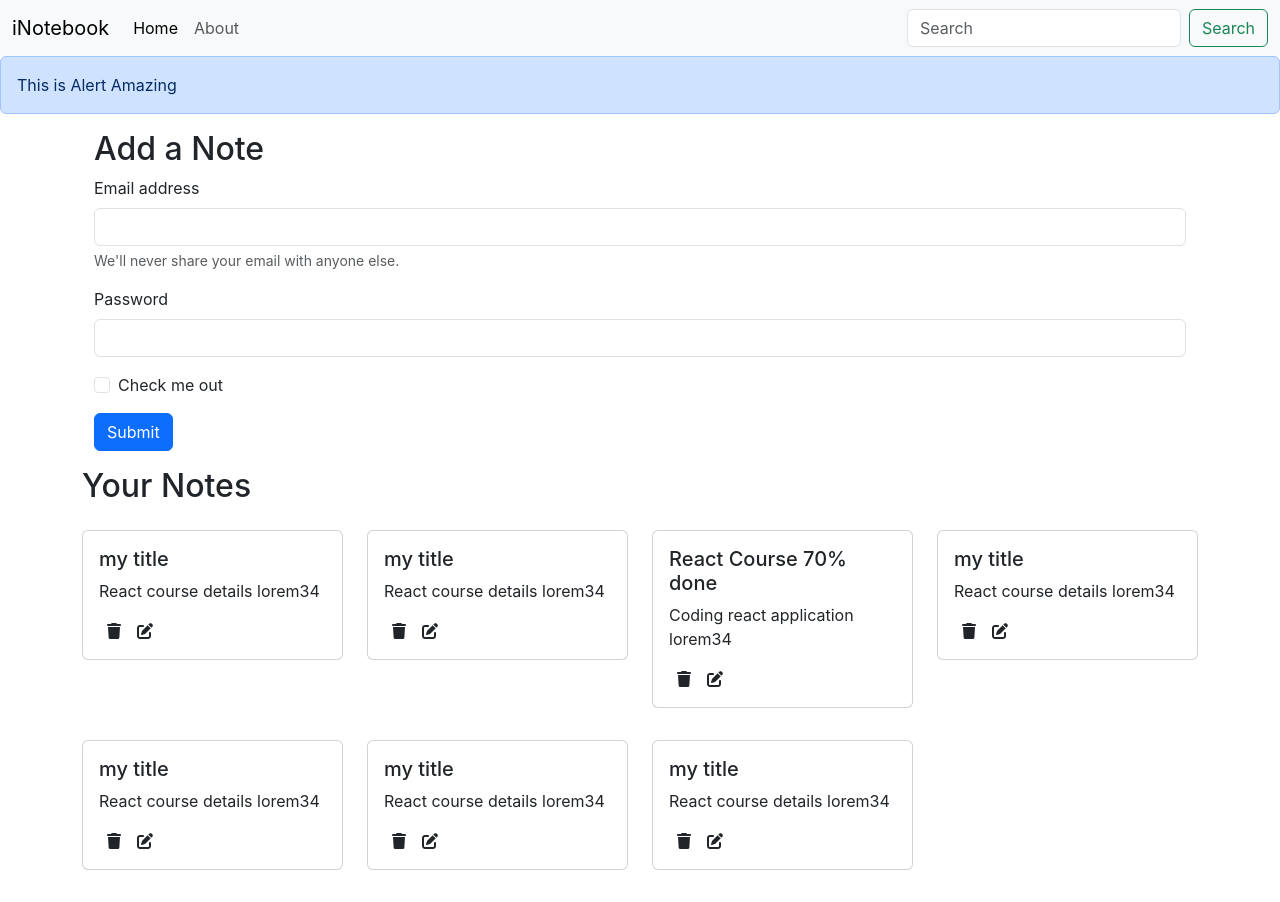
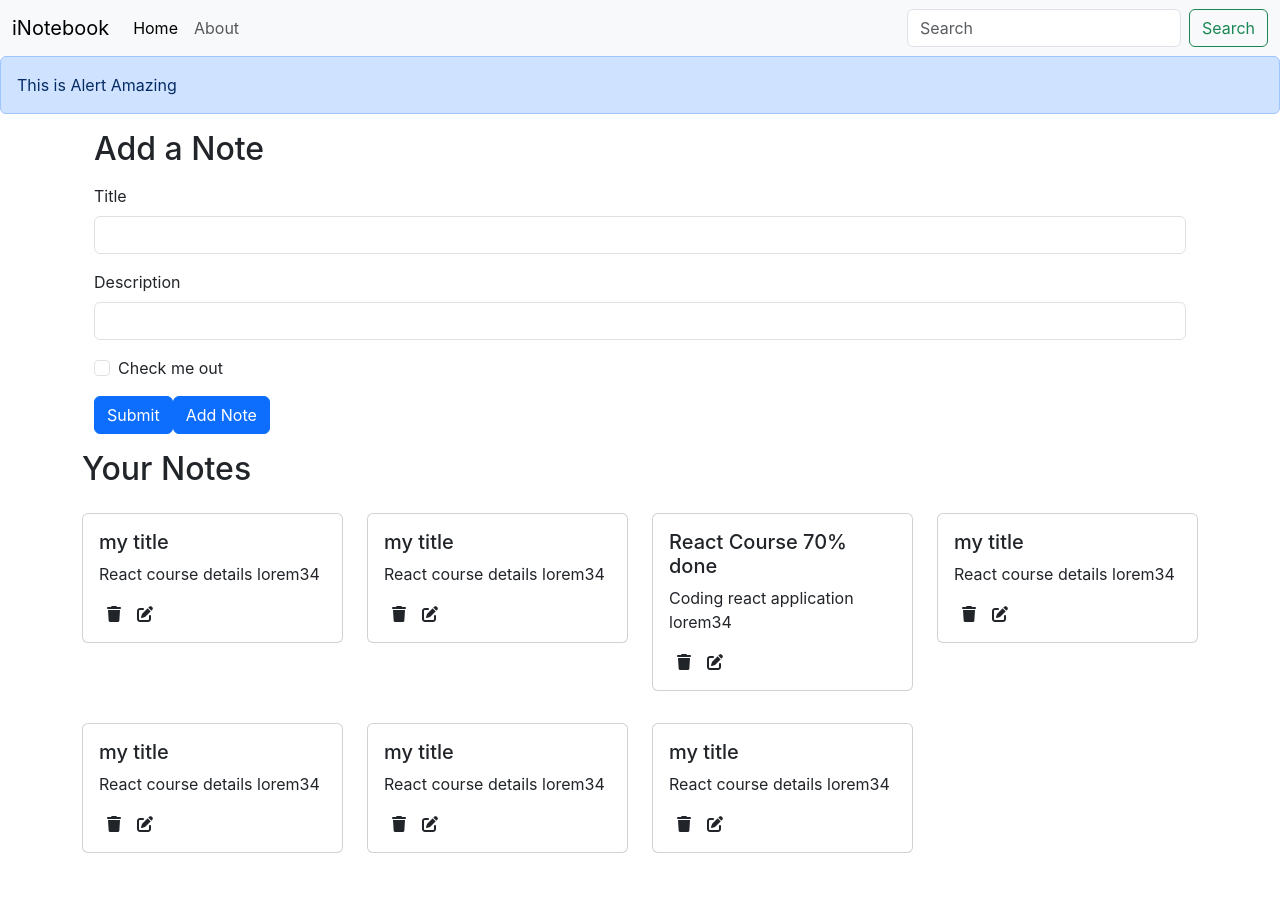
Before and after one commit to aishwaryap95/bootstrap5-website, a React (Create React App) app in the folder inotebook/: page / in a window 1280 px wide. Built offline with nearby package versions, Linux system fonts and the light colour scheme.

Commit message:
client side code done for adding note 63

```diff
--- a/inotebook/src/components/About.js
+++ b/inotebook/src/components/About.js
@@ -1,4 +1,4 @@
-import React from "react";
+import React, { useContext, useEffect } from "react";
 
 const About = () => {
   return <div>this is about Page</div>;
--- /dev/null
+++ b/inotebook/src/components/AddNote.js
@@ -0,0 +1,72 @@
+import React, { useContext, useState } from "react";
+import noteContext from "../context/notes/noteContext";
+
+const AddNote = () => {
+  const context = useContext(noteContext);
+  const { addNote } = context;
+
+  const [note, setNote] = useState({
+    title: "",
+    description: "",
+    tag: "default",
+  });
+
+  const handleClick = (e) => {
+    e.preventDefault();
+    addNote(note.title, note.description, note.tag);
+  };
+
+  const onChange = (e) => {
+    setNote({ ...note, [e.target.name]: e.target.value });
+  };
+
+  return (
+    <div className="container my-3">
+      <h2>Add a Note</h2>
+      <form className="my-3">
+        <div className="mb-3">
+          <label htmlFor="title" className="form-label">
+            Title
+          </label>
+          <input
+            type="text"
+            className="form-control"
+            id="title"
+            name="title"
+            aria-describedby="emailHelp"
+            onChange={onChange}
+          />
+        </div>
+        <div className="mb-3">
+          <label htmlFor="description" className="form-label">
+            Description
+          </label>
+          <input
+            type="text"
+            className="form-control"
+            id="description"
+            name="description"
+            onChange={onChange}
+          />
+        </div>
+        <div className="mb-3 form-check">
+          <input
+            type="checkbox"
+            className="form-check-input"
+            id="exampleCheck1"
+          />
+          <label className="form-check-label" htmlFor="exampleCheck1">
+            Check me out
+          </label>
+        </div>
+        <button type="submit" className="btn btn-primary" onClick={handleClick}>
+          Submit
+        </button>
+        <button type="submit" className="btn btn-primary" onClick={handleClick}>
+          Add Note
+        </button>
+      </form>
+    </div>
+  );
+};
+export default AddNote;
--- a/inotebook/src/components/Alert.js
+++ b/inotebook/src/components/Alert.js
@@ -3,7 +3,7 @@
 const Alert = (props) => {
   return (
     <div>
-      <div class="alert alert-primary" role="alert">
+      <div className="alert alert-primary" role="alert">
         {props.message}
       </div>
     </div>
--- a/inotebook/src/components/Home.js
+++ b/inotebook/src/components/Home.js
@@ -3,51 +3,8 @@
 import Notes from "./Notes";
 
 export const Home = () => {
-
   return (
     <div>
-      <div className="container my-3">
-        <h2>Add a Note</h2>
-        <form>
-          <div className="mb-3">
-            <label htmlFor ="exampleInputEmail1" className="form-label">
-              Email address
-            </label>
-            <input
-              type="email"
-              className="form-control"
-              id="exampleInputEmail1"
-              aria-describedby="emailHelp"
-            />
-            <div id="emailHelp" className="form-text">
-              We'll never share your email with anyone else.
-            </div>
-          </div>
-          <div className="mb-3">
-            <label htmlFor ="exampleInputPassword1" className="form-label">
-              Password
-            </label>
-            <input
-              type="password"
-              className="form-control"
-              id="exampleInputPassword1"
-            />
-          </div>
-          <div className="mb-3 form-check">
-            <input
-              type="checkbox"
-              className="form-check-input"
-              id="exampleCheck1"
-            />
-            <label className="form-check-label" htmlFor ="exampleCheck1">
-              Check me out
-            </label>
-          </div>
-          <button type="submit" className="btn btn-primary">
-            Submit
-          </button>
-        </form>
-      </div>
       <Notes />
     </div>
   );
--- a/inotebook/src/components/Notes.js
+++ b/inotebook/src/components/Notes.js
@@ -2,17 +2,22 @@
 import { useContext } from "react";
 import notecontext from "../context/notes/noteContext";
 import Noteitem from "./Noteitem";
+import AddNote from "./AddNote";
 
 const Notes = () => {
   const context = useContext(notecontext);
-  const { notes, setNotes } = context;
+  const { notes, addNote } = context;
+
   return (
+    <>
+      <AddNote />
       <div className="row my-3">
         <h2>Your Notes</h2>
         {notes.map((note) => {
           return <Noteitem key={note._id} note={note} />;
         })}
       </div>
+    </>
   );
 };
 
--- a/inotebook/src/context/notes/NoteState.js
+++ b/inotebook/src/context/notes/NoteState.js
@@ -1,7 +1,3 @@
-
-
-
-
 import { useState } from "react";
 import NoteContext from "./noteContext";
 
@@ -74,8 +70,30 @@
 
   const [notes, setNotes] = useState(notesInitial);
 
+  //Add a Note
+  const addNote = (title, description, tag) => {
+    console.log("Adding a new Note");
+
+    const note = {
+      _id: "64d8f2dc33f557438363a2d4",
+      user: "64d872620ad4923a441cdb62c",
+      title: title,
+      description: description,
+      tag: "personal",
+      date: "2023-08-13T15:12:28.977Z",
+      __v: 0,
+    };
+    setNotes(notes.concat(note));
+  };
+
+  //Delete a Note
+  const deleteNote = () => {};
+
+  //Edit a Note
+  const editNote = () => {};
+
   return (
-    <NoteContext.Provider value={{ notes, setNotes }}>
+    <NoteContext.Provider value={{ notes, addNote, deleteNote, editNote }}>
       {props.children}
     </NoteContext.Provider>
   );
```
Also changed, not shown: 1 other file (tests, documents, lock files or other folders). Lines whose indentation alone changed are shown as unchanged.
